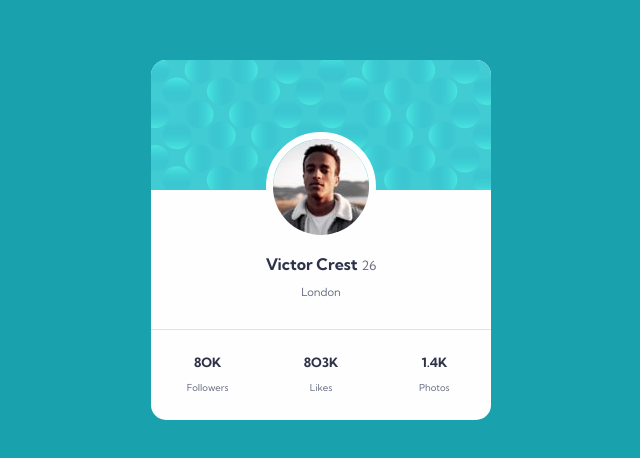
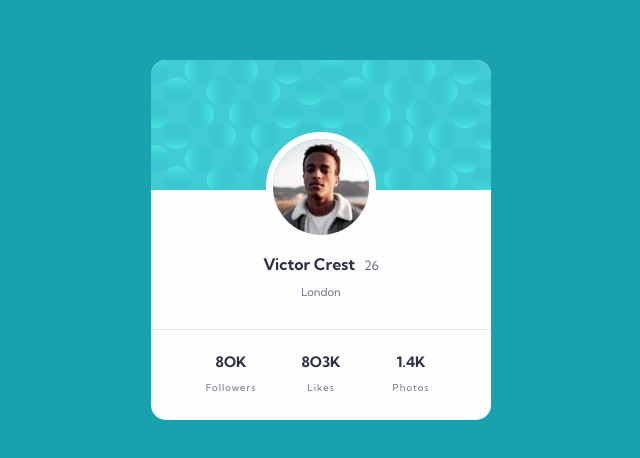
Before and after one commit to bvictor-a/Desafios-FrontEnd, a plain HTML site: page index.html in a window 1280 px wide. Shown: the part 160-618 px from the top of the page, without its empty margins (319-959 px from the left). Drawn offline with Linux system fonts and the light colour scheme.

Commit message:
Changing profile-stats size

```diff
--- a/style.css
+++ b/style.css
@@ -80,6 +80,7 @@ main {
    color: var(--Dark-grayish-blue);
    font-weight: 400;
    font-size: 0.8rem;
+   margin-left: 5px;
 }
 
 .profile-city {
@@ -104,26 +105,28 @@ main {
    display: flex;
    flex-direction: column;
    align-items: center;
-   width: 150px;
+   width: 90px;
    line-height: 25px;
 }
 
 .number-stats {
    font-weight: 700;
    color: var(--Very-dark-desaturated-blue);
-   font-size: 0.8rem;
+   font-size: 0.9rem;
 }
 
 .title {
    font-weight: 400;
    color: var(--Dark-grayish-blue);
    font-size: 0.6rem;
+   letter-spacing: 1px;
 }
 
 @media (max-width: 375px) {
+
    main,
    .profile-stats,
-   .background{
+   .background {
       width: 300px;
    }
 }
```
Also changed, not shown: images/bg-pattern-bottom.svg, images/bg-pattern-top.svg, 1 other file.
